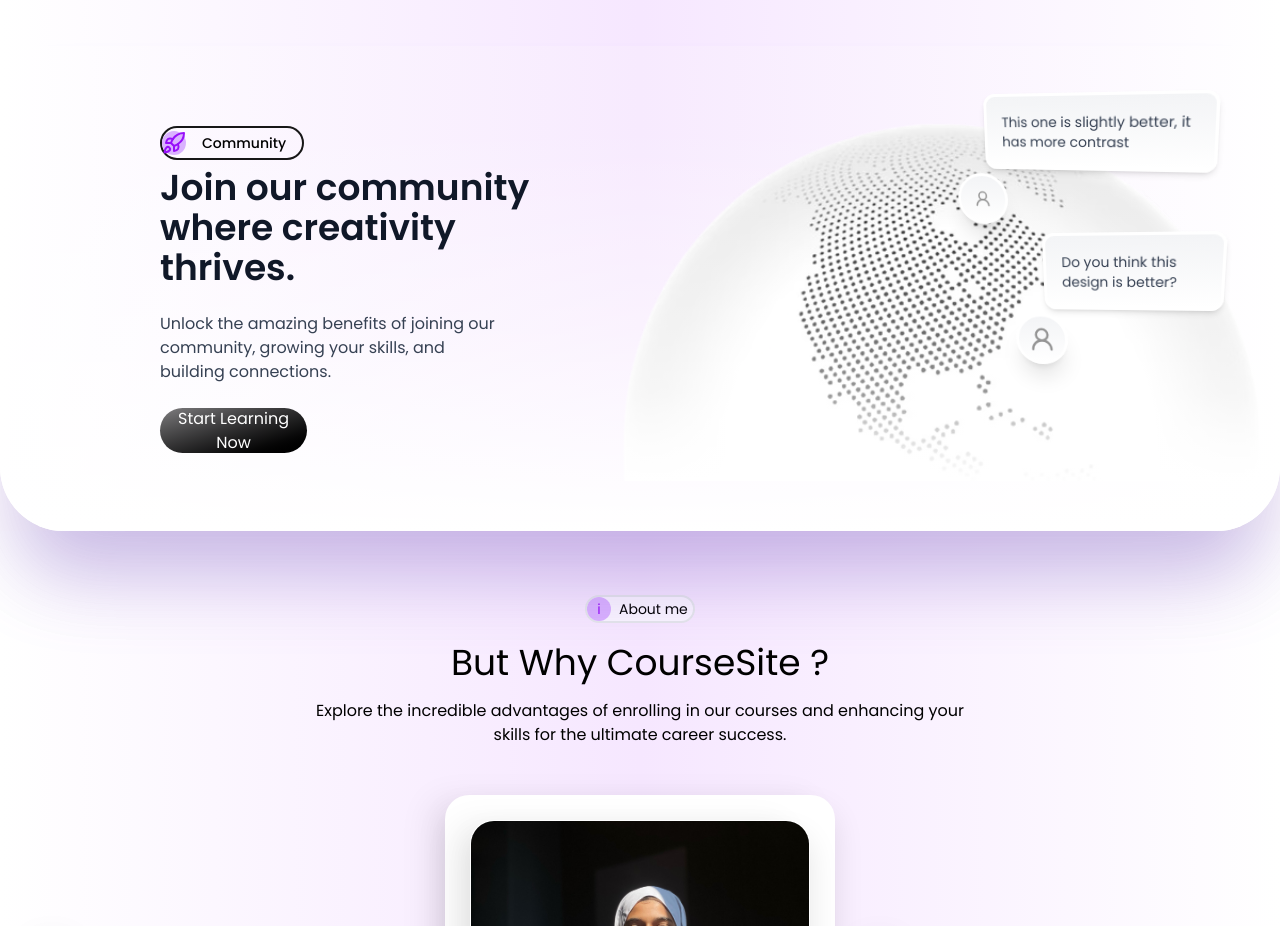
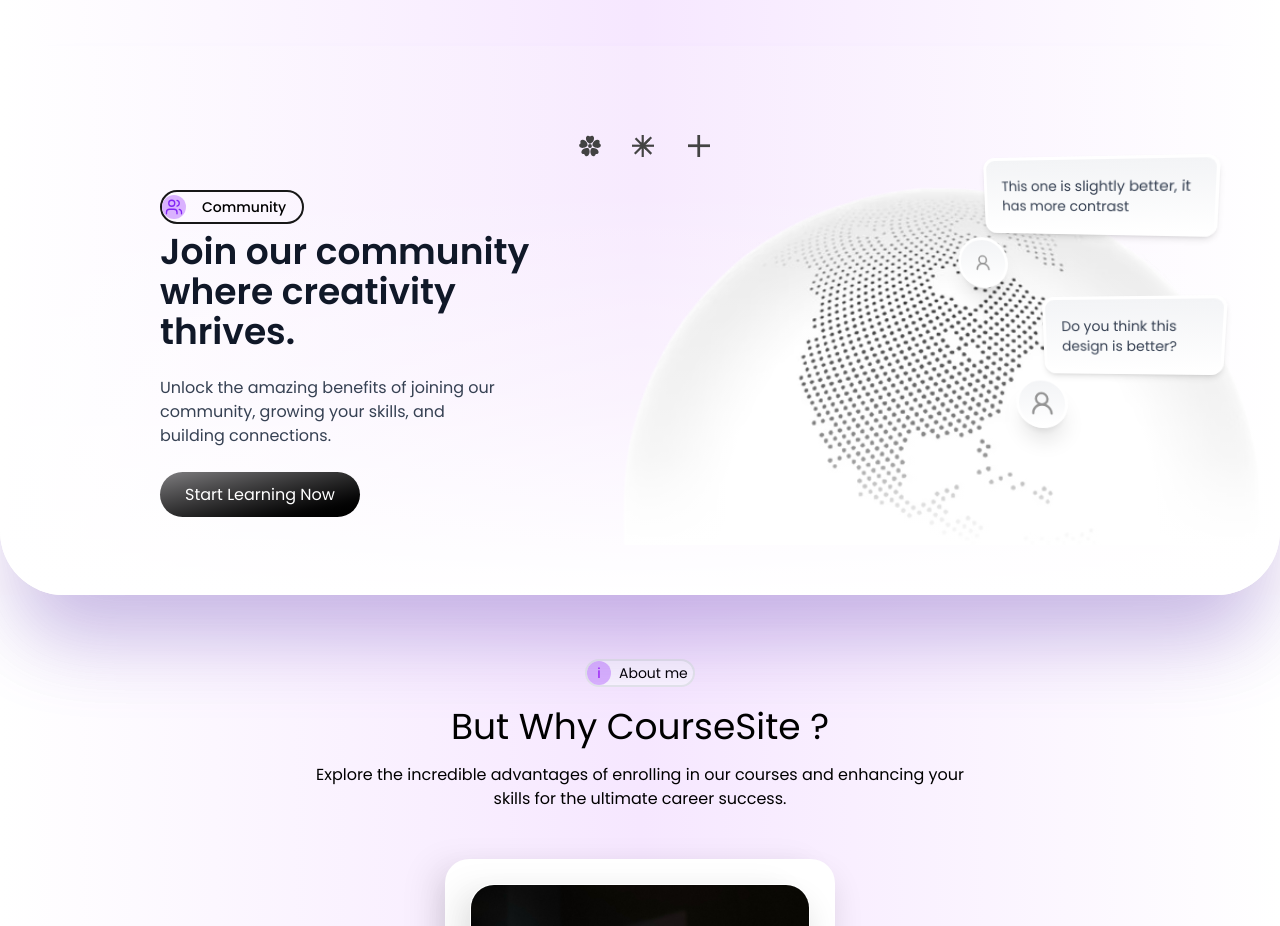
Before and after one commit to Ajnastk/SDEC-Courses, a Next.js app: page / in a window 1280 px wide. Shown: the part 6080-7006 px from the top of the page. Built offline with nearby package versions, Linux system fonts and the light colour scheme.

Commit message:
community card component icons created

```diff
--- a/Contents.js
+++ b/Contents.js
@@ -2,6 +2,7 @@
 import Mail from "./public/Images/Mail.png";
 import Users from "./public/Images/Users.png";
 import Earth from "./public/Images/earth.png";
+import Flower from "./public/Images/flower.svg"
 
 const contents = {
   BoostyourSkillsData: {
@@ -95,6 +96,7 @@
       { label: "Get template", style: "secondary" },
     ],
     image: Earth,
+    Flower:Flower
   },
 };
 
--- a/app/page.js
+++ b/app/page.js
@@ -21,7 +21,6 @@
       <FAQHub />
       <CourseTopics />
       <CommunityCard />
-
       <WhyCourseSite />
       <FAQHub />
       <CourseTopics />
--- a/components/CommunityCard.jsx
+++ b/components/CommunityCard.jsx
@@ -1,9 +1,8 @@
 "use client";
 import React from "react";
 import Image from "next/image";
-import { Rocket } from "lucide-react";
 import contents from "../Contents";
-import { UserRound } from "lucide-react";
+import { UserRound,Users } from "lucide-react";
 
 
 export default function CommunityCard() {
@@ -13,22 +12,95 @@
     title,
     description,
     learnHeading,
-    learnDesc,
-    designNote,
-    buttons,
+    Flower,
     image,
   } = contents.CommunityCard;
 
   return (
     <div className="relative pt-[80px] bg-gradient-to-l from-white via-[#f7eafe] to-white flex flex-col rounded-b-[4rem] shadow-[0_60px_80px_-20px_rgba(150,100,250,0.3)]">
+      <div className="flex justify-center gap-6 mb-6 md:mr-40">
+        <div className="flex gap-4">
+          <div className="flex justify-end p-1">
+           <Image
+           width={1}
+           height={1}
+           priority
+           alt="flower icon"
+           src={Flower}
+           className="w-[13%]"
+           />
+          </div>
+          <div className="p-2">
+            <svg
+              xmlns="http://www.w3.org/2000/svg"
+              viewBox="0 0 24 24"
+              width="24"
+              height="24"
+            >
+              <g transform="translate(12, 12) scale(0.55)">
+                {/* 8-arm asterisk */}
+                <rect x="-2.5" y="-20" width="4" height="40" fill="#444" />
+                <rect x="-20" y="-2.5" width="40" height="4" fill="#444" />
+                <rect
+                  x="-2.5"
+                  y="-2.5"
+                  width="4"
+                  height="37.28"
+                  fill="#444"
+                  transform="rotate(45) translate(0, -14.14)"
+                />
+                <rect
+                  x="-2.5"
+                  y="-21.78"
+                  width="4"
+                  height="28.28"
+                  fill="#444"
+                  transform="rotate(45)"
+                />
+                <rect
+                  x="-2.5"
+                  y="05.5"
+                  width="4"
+                  height="28.28"
+                  fill="#444"
+                  transform="rotate(135) translate(0, -14.14)"
+                />
+                <rect
+                  x="-2.5"
+                  y="-20.78"
+                  width="4"
+                  height="28.28"
+                  fill="#444"
+                  transform="rotate(135)"
+                />
+              </g>
+            </svg>
+          </div>
+          <div className="p-2">
+            <svg
+              xmlns="http://www.w3.org/2000/svg"
+              viewBox="0 0 24 24"
+              width="24"
+              height="24"
+            >
+              <g transform="translate(12, 12) scale(0.55)">
+                {/* Plus sign */}
+                <rect x="-3" y="-20" width="5" height="40" fill="#444" />
+                <rect x="-20" y="-3" width="40" height="5" fill="#444" />
+              </g>
+            </svg>
+          </div>
+        </div>
+      </div>
+
       <div className=" relative w-full flex md:flex-row flex-col ">
-        <div className="md:w-[50%] w-full md:pl-40 pl-2 z-10">
+        <div className="md:w-[50%] w-full xl:pl-40 md:pl-16 z-10">
           <div className="flex items-center justify-start mb-2">
             <div className="border-2 px-0 py-0 rounded-full flex items-center">
               <div className="text-black font-medium w-[140px] h-[30px] text-sm flex items-center gap-4">
                 <span className="h-6 w-6 bg-purple-300 rounded-full flex items-center justify-center">
                   <span className="text-purple-600">
-                    {badgeIcon === "rocket" && <Rocket />}
+                    {badgeIcon === "rocket" && <Users size={18} color="#8224f5" strokeWidth={1.75} />}
                   </span>
                 </span>
                 {badgeText}
@@ -45,7 +117,7 @@
             <p className="text-md text-gray-700 md:w-[80%]">{description}</p>
 
             <button
-              className={`relative overflow-hidden w-[35%] h-[45px] py-1 px-4 rounded-full text-md transition-colors cursor-pointer group bg-gradient-to-br from-[#7f7e80] to-black text-white `}
+              className={`relative overflow-hidden w-[200px] h-[45px] py-1 px-4 rounded-full text-md transition-colors cursor-pointer group bg-gradient-to-br from-[#7f7e80] to-black text-white `}
             >
               <span className="absolute inset-0 flex items-center justify-center transition-transform duration-500 group-hover:-translate-y-full">
                 {learnHeading}
@@ -60,7 +132,7 @@
         {/* Image Section */}
         <div className="relative -top-[50px]">
           {/* Earth image with white fade overlay */}
-          <div className="relative  rounded-xl overflow-hidden">
+          <div className="relative lg:ml-0 md:ml-[50px] rounded-xl overflow-hidden">
             <Image
               src={image}
               alt="Creative community illustration"
```
Also changed, not shown: public/Images/flower.svg (added).
